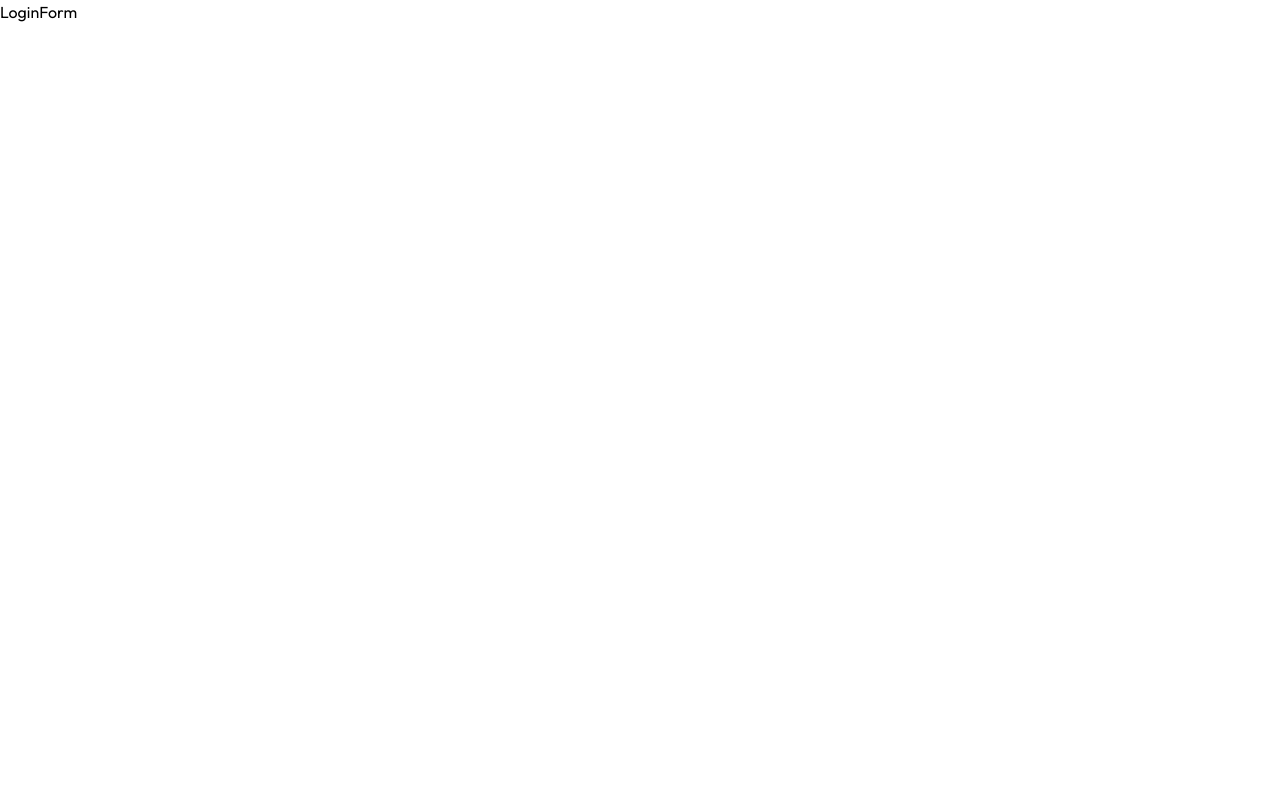
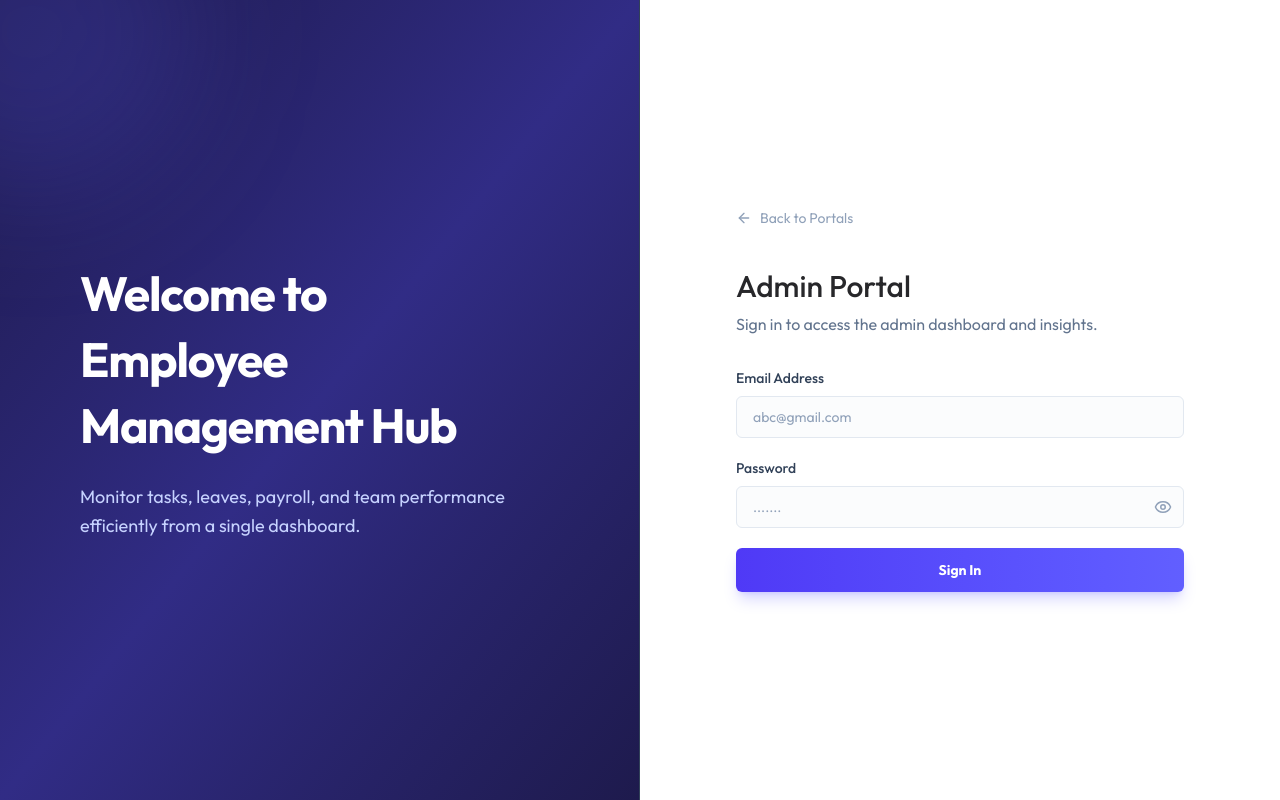
Before and after one commit to shumaila1421/employee-management-system, a React (Vite) app in the folder client/: page /login/admin in a window 1280 px wide. Built offline with nearby package versions, Linux system fonts and the light colour scheme.

Commit message:
login page added

```diff
--- a/client/src/components/LoginForm.jsx
+++ b/client/src/components/LoginForm.jsx
@@ -1,7 +1,108 @@
 import React from "react";
+import { useState } from "react";
+import LoginLeftSide from "./LoginLeftSide";
+import { Link } from "react-router-dom";
+import { ArrowLeftIcon, EyeIcon, EyeOffIcon, Loader2Icon } from "lucide-react";
 
-const LoginForm = () => {
-  return <div>LoginForm</div>;
+const LoginForm = ({ role, title, subtitle }) => {
+  const [email, setEmail] = useState("");
+  const [password, setPassword] = useState("");
+  const [showPassword, setShowPassword] = useState(false);
+  const [error, setError] = useState("");
+  const [loading, setLoading] = useState(false);
+
+  const handleSubmit = async (e) => {
+    e.preventDefault();
+  };
+
+  return (
+    <div className="min-h-screen flex flex-col md:flex-row">
+      <LoginLeftSide />
+      <div className="flex-1 flex items-center justify-center p-6 sm:p-12 bg-white ">
+        <div className="w-full max-w-md animate-fade-in">
+          <Link
+            to="/login"
+            className="inline-flex items-center gap-2 text-slate-400 hover:text-slate-700 text-sm mb-10 transition-colors"
+          >
+            <ArrowLeftIcon size={16} />
+            Back to Portals
+          </Link>
+
+          <div className="mb-8">
+            <h1 className="text-2xl sm:text-3xl font-medium text-zinc-800">
+              {title}
+            </h1>
+            <p className="text-slate-500 text-sm sm:text-base mt-2">
+              {subtitle}
+            </p>
+          </div>
+
+          {error && (
+            <div className="mb-6 p-4 bg-rose-100 border border-rose-200 text-rose-700 text-sm rounded-xl flex items-start gap-3">
+              <div className="w-1.5 h-1.5 rounded-full bg-rose-500 m-1.5 shrink-0" />
+              {error}
+            </div>
+          )}
+
+          <form className="space-y-5" onSubmit={handleSubmit}>
+            <div className="">
+              <label
+                htmlFor="email"
+                className="block text-sm font-medium text-slate-700 mb-2"
+              >
+                Email Address
+              </label>
+              <input
+                type="email"
+                value={email}
+                onChange={(e) => setEmail(e.target.value)}
+                required
+                placeholder="abc@gmail.com"
+              />
+            </div>
+            <div className="">
+              <label
+                htmlFor="password"
+                className="block text-sm font-medium text-slate-700 mb-2"
+              >
+                Password
+              </label>
+              <div className="relative">
+                <input
+                  value={password}
+                  type={showPassword ? "text" : "password"}
+                  onChange={(e) => setPassword(e.target.value)}
+                  required
+                  className="pr-11"
+                  placeholder="......."
+                />
+                <button
+                  type="button"
+                  className="absolute right-3 top-1/2 -translate-y-1/2 text-slate-400 hover:text-slate-600 transition-colors"
+                  onClick={() => setShowPassword(!showPassword)}
+                >
+                  {showPassword ? (
+                    <EyeOffIcon size={18} />
+                  ) : (
+                    <EyeIcon size={18} />
+                  )}
+                </button>
+              </div>
+            </div>
+
+            <button
+              type="submit"
+              disabled={loading}
+              className="w-full py-3 bg-linear-to-r from-indigo-600 to-indigo-500 text-white rounded-md text-sm font-bold hover:form-indigo-700 hover:to-indigo-600 disabled:opacity-50 transition-all duration-200 shadow-lg shadow-indigo-500/25 active:scale-[0.98] flex items-center justify-center"
+            >
+              {loading && <Loader2Icon className="animate-spin h-4 w-4 mr-2" />}
+              Sign In
+            </button>
+          </form>
+        </div>
+      </div>
+    </div>
+  );
 };
 
 export default LoginForm;
```
